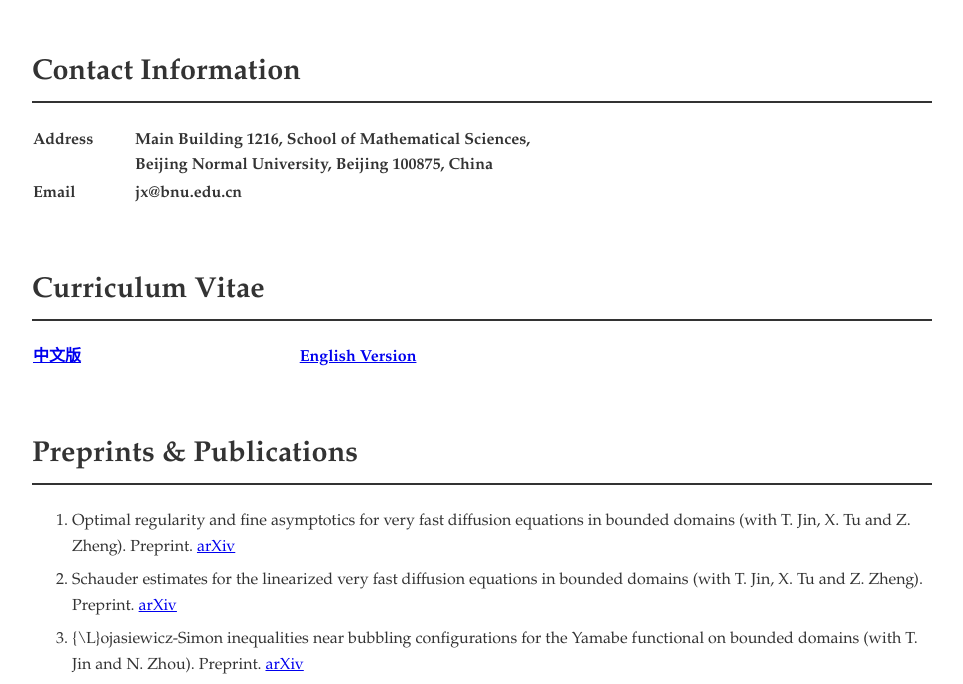
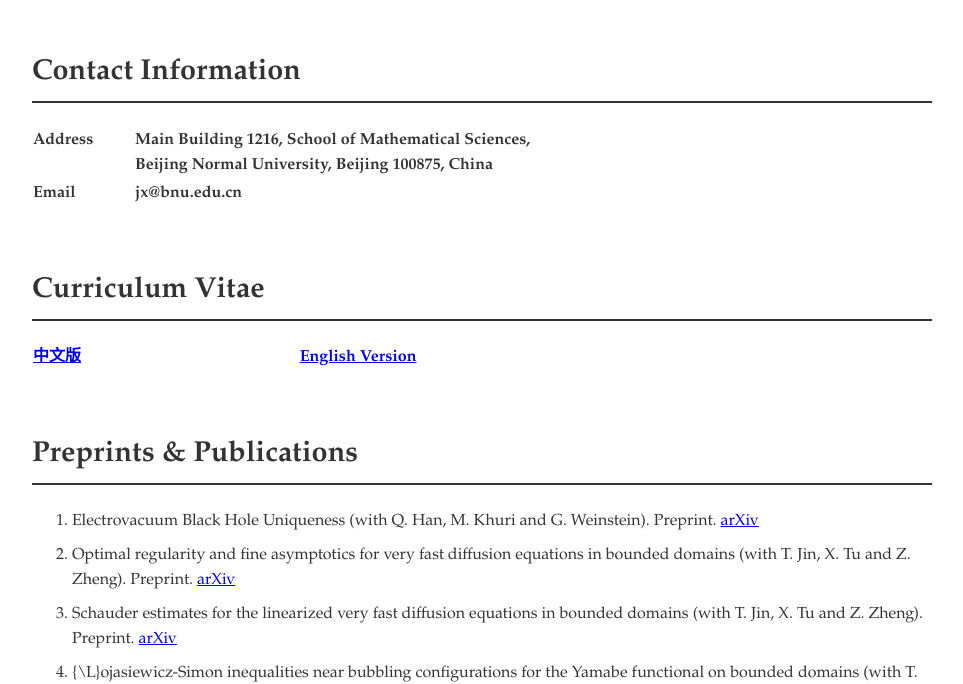
Before and after one commit to JingangXiong/homepage, a plain HTML site: page index.html in a window 1280 px wide. Shown: the part 121-805 px from the top of the page, without its empty margins (158-1121 px from the left). Drawn offline with Linux system fonts and the light colour scheme.

Commit message:
Add publication entry for Electrovacuum Black Hole

```diff
--- a/index.html
+++ b/index.html
@@ -90,6 +90,8 @@
             <section>
                 <h2>Preprints & Publications</h2>
                 <ol class="pub-list">
+
+		<li  style="margin-bottom: 8px;">Electrovacuum Black Hole Uniqueness (with Q. Han, M. Khuri and G. Weinstein).  Preprint. <a href="https://arxiv.org/abs/2609.11140">arXiv</a>  <br>
 
 		 <li  style="margin-bottom: 8px;">Optimal regularity and fine asymptotics for very fast diffusion equations in bounded domains (with T. Jin, X. Tu and Z. Zheng).  Preprint. <a href="https://arxiv.org/abs/2608.28984">arXiv</a>  <br>
 
```
